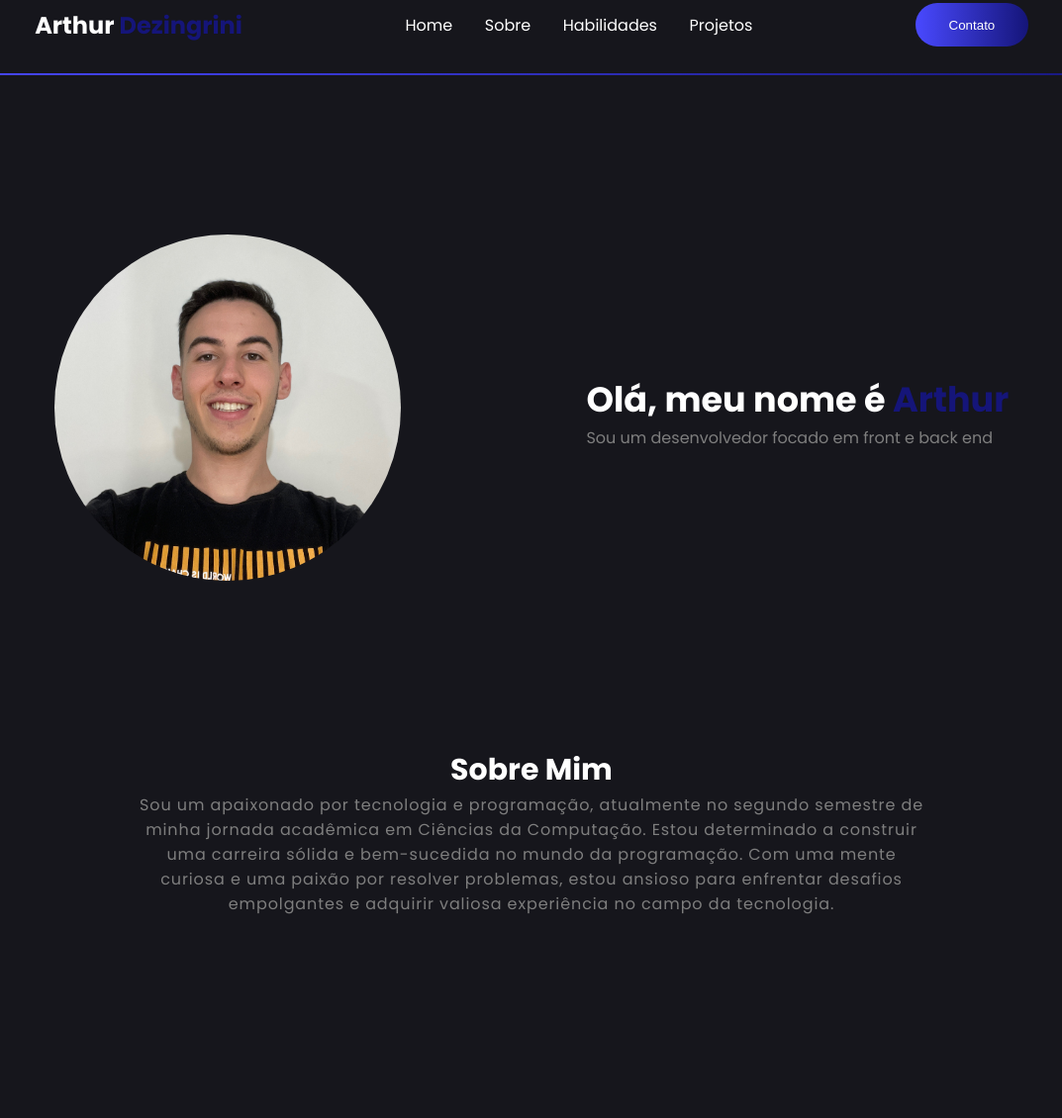
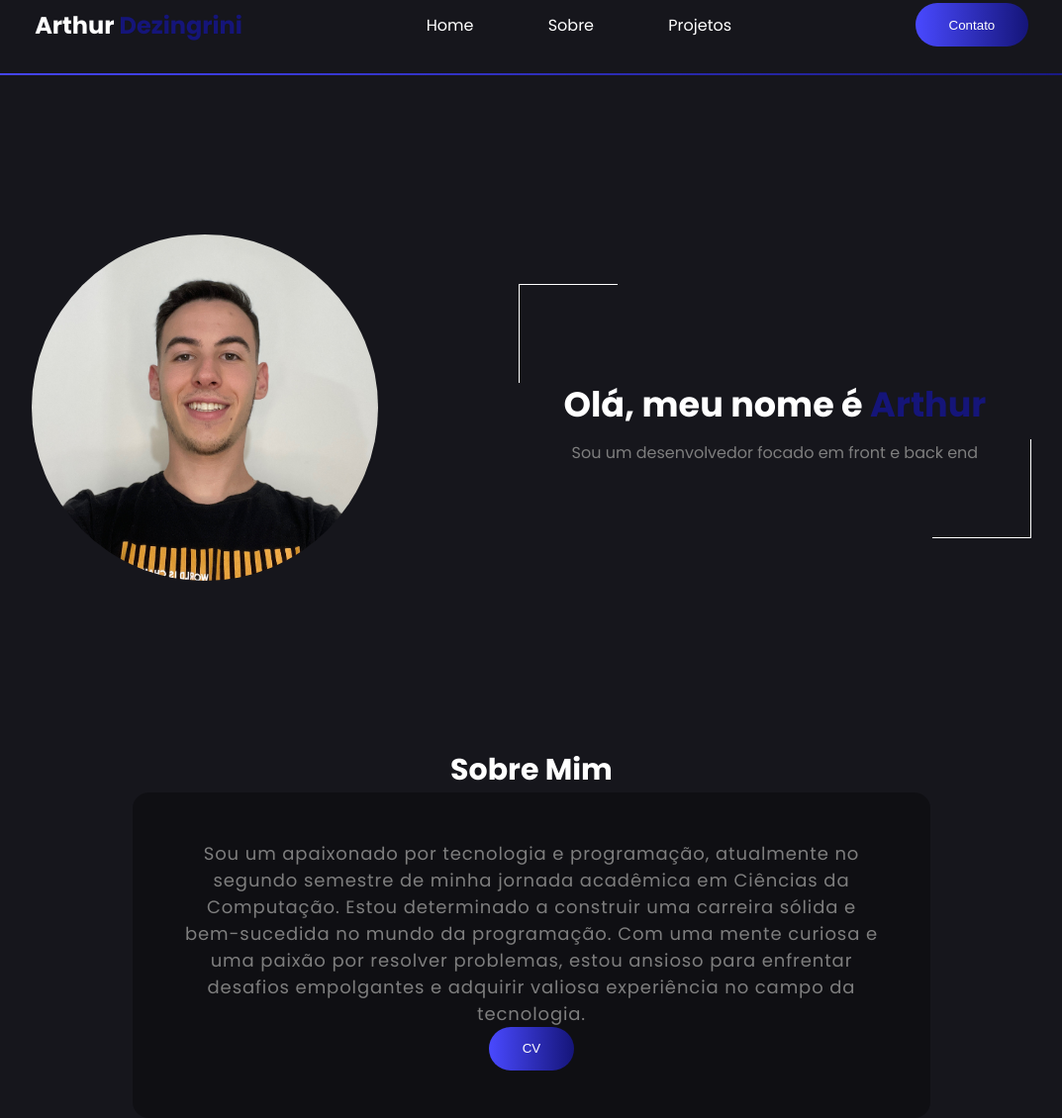
Before and after one commit to Arthur-dezingrini/portfolio, a plain HTML site: page index.html in a window 1280 px wide. Shown: the part 24-1154 px from the top of the page at 99% size, without its empty margins (103-1176 px from the left). Before the commit the page ends 950 px from the top, so only its background shows below. Drawn offline with Linux system fonts and the light colour scheme.

Commit message:
adicionado alguns detalhes

```diff
--- a/index.html
+++ b/index.html
@@ -15,7 +15,6 @@
             <ul class="menu">
                 <a href=""><li>Home</li></a>
                 <a href=""><li>Sobre</li></a>
-                <a href=""><li>Habilidades</li></a>
                 <a href=""><li>Projetos</li></a>
             </ul>
             <button>
@@ -38,9 +37,17 @@
         <div class="conteiner">
              <div class="sobre">
                 <h2>Sobre Mim</h2>
-                <p>Sou um apaixonado por tecnologia e programação, atualmente no segundo semestre de minha jornada acadêmica em Ciências da Computação. Estou determinado a construir uma carreira sólida e bem-sucedida no mundo da programação. Com uma mente curiosa e uma paixão por resolver problemas, estou ansioso para enfrentar desafios empolgantes e adquirir valiosa experiência no campo da tecnologia.
+                <p>Sou um apaixonado por tecnologia e programação, atualmente no segundo semestre de minha jornada acadêmica em Ciências da Computação. Estou determinado a construir uma carreira sólida e bem-sucedida no mundo da programação. Com uma mente curiosa e uma paixão por resolver problemas, estou ansioso para enfrentar desafios empolgantes e adquirir valiosa experiência no campo da tecnologia.<br>
+                <button>CV</button>
                 </p>
+
             </div>
+        </div>
+    </section>
+
+    <section class="Habilidades">
+        <div class="conteiner">
+
         </div>
     </section>
 </body>
--- a/style.css
+++ b/style.css
@@ -111,13 +111,66 @@ main .conteiner {
     scale: 1.07;
 }
 .apresentation {
+    position: relative;
+    text-align: center;
     justify-content: center;
     display: flex;
     flex-direction: column;
+    width: 45%;
 }
 
 .apresentation h2 {
     font-size: 35px;
+    margin-top: 20px;
+    margin-bottom: 10px;
+}
+
+.apresentation::before,
+.apresentation::after {
+    content: '';
+    position: absolute;
+    background-color: #fff;
+}
+
+.apresentation::before,
+.apresentation::after {
+    width: 1px;
+    height: 100px;
+}
+
+.apresentation::before {
+    left: 0;
+    top: 50px;
+}
+
+.apresentation::after {
+    right: 0;
+    bottom: 50px;
+}
+
+.apresentation::before,
+.apresentation::after,
+.apresentation h2::before,
+.apresentation h2::after {
+    content: '';
+    position: absolute;
+    background-color: #fff;
+}
+
+.apresentation h2::before,
+.apresentation h2::after {
+    width: 100px;
+    height: 1px;
+}
+
+.apresentation h2::before {
+    left: 0;
+    top: 50px;
+}
+
+.apresentation h2::after {
+    right: 0;
+    bottom: 50px;
 }
 
 .sobre {
@@ -133,6 +186,20 @@ main .conteiner {
 }
 
 .sobre p {
+    border-radius: 16px;
+    padding: 3rem;
+    background-color: #0000004f;
     width: 70%;
     letter-spacing: 0.9px;
+    font-size: 18px;
 }
+
+.sobre button {
+    padding: 0.9rem 2.1rem;
+    border-radius: 2rem;
+    border: none;
+    cursor: pointer;
+    background: linear-gradient(90deg, #4949ff .2%, #151579 100%);
+    color: white;
+    transition: 0.3s;
+}
```
